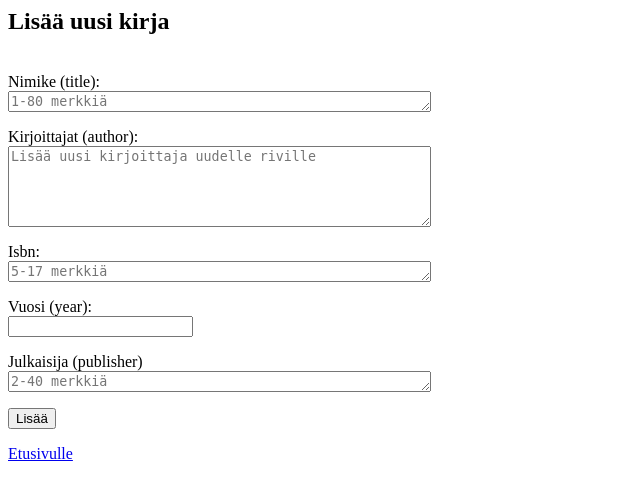
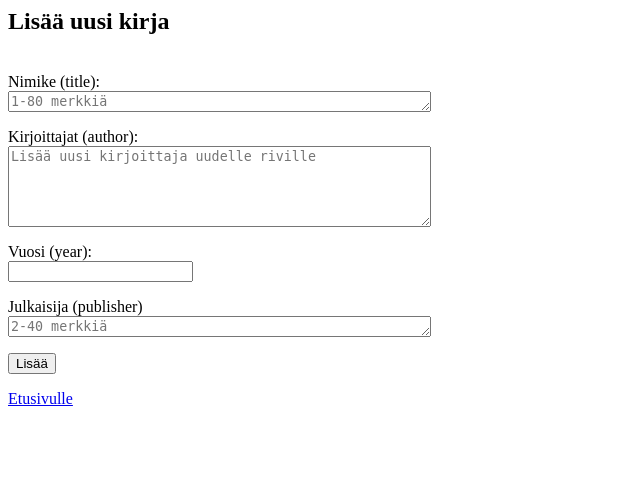
Before and after one commit to tihvis/latex-viitteet, a Flask app: page /add_new_book in a window 1280 px wide. Shown: the top 500 px of the page, without its empty margins (0-640 px from the left). Run offline with Flask 3, Linux system fonts and the light colour scheme; some libraries are stand-ins or nearby versions.

Commit message:
validate_book + isbn pois

```diff
--- a/src/flaskapp/app.py
+++ b/src/flaskapp/app.py
@@ -1,8 +1,8 @@
 from os import getenv
 from flask import Flask
 from flask_sqlalchemy import SQLAlchemy
-from flaskapp.routes import IndexView, AddBookView, AddArticleView, ListView, EntryValidator
-from flaskapp.entries import Database
+from routes import IndexView, AddBookView, AddArticleView, ListView, EntryValidator
+from entries import Database
 
 #from sqlalchemy.sql import text
 
--- a/src/flaskapp/routes.py
+++ b/src/flaskapp/routes.py
@@ -27,14 +27,14 @@ class AddBookView(View):
         type = "book"
         title = str(request.form["title"])
         author_list = str(request.form["author"])
-        isbn = str(request.form["isbn"])
+        #isbn = str(request.form["isbn"])
         year = str(request.form["year"])
         publisher = str(request.form["publisher"])
         #keywords_list = request.form["keywords"]
-        msg_tuple = self._validator.validate(author_list, title, year, publisher, isbn)
+        msg_tuple = self._validator.validate_book(author_list, title, year, publisher)
         if not msg_tuple[0]:
             return render_template("error.html", error=msg_tuple[1])
-        self._database_relay.add_book(author_list, title, isbn, year, publisher)
+        self._database_relay.add_book(author_list, title, year, publisher)
         flash("Lisäys onnistui!")
         return redirect("/")
         #Tähän vielä joku tarkistus onko kyseistä kirjaa jo olemassa tietokannassa.
@@ -89,12 +89,12 @@ class EntryValidator():
     def __init__(self) -> None:
         pass
 
-    def validate(self, author_list, title, year, publisher, isbn):
+    def validate_book(self, author_list, title, year, publisher):
         if not 1 <= len(title) <= 80:
             return (False, "Kirjan otsikon tulee olla 1-80 merkkiä pitkä.")
-        if not (5 <= len(isbn) <= 17) or not re.match("^[0-9-]+$", isbn):
-            return (False,
-            "ISBN-koodin tulee olla 5-17 merkkiä pitkä, ja koostua vain numeroista ja viivoista.")
+        #if not (5 <= len(isbn) <= 17) or not re.match("^[0-9-]+$", isbn):
+        #    return (False,
+        #    "ISBN-koodin tulee olla 5-17 merkkiä pitkä, ja koostua vain numeroista ja viivoista.")
         if year == "" or not (1 <= int(year) <= 2025) or not year.isdigit():
             return (False, "Vuosiluku ei kelpaa.")
         if not 2 <= len(publisher) <= 40:
--- a/src/flaskapp/templates/add_new_book.html
+++ b/src/flaskapp/templates/add_new_book.html
@@ -14,9 +14,6 @@
     Kirjoittajat (author): <br>
     <textarea placeholder="Lisää uusi kirjoittaja uudelle riville" name="author" rows="5" cols="50" maxlength="250"></textarea>
     <p>
-    Isbn: <br>
-    <textarea placeholder="5-17 merkkiä" name="isbn" rows="1" cols="50" ></textarea>
-    <p>
     Vuosi (year): <br>
     <input type="number" name="year">
     <p>
```
Also changed, not shown: src/flaskapp/entries.py (+4 -4 lines), src/tests/test_validator_test.py (+9 -9 lines), 1 other file.
